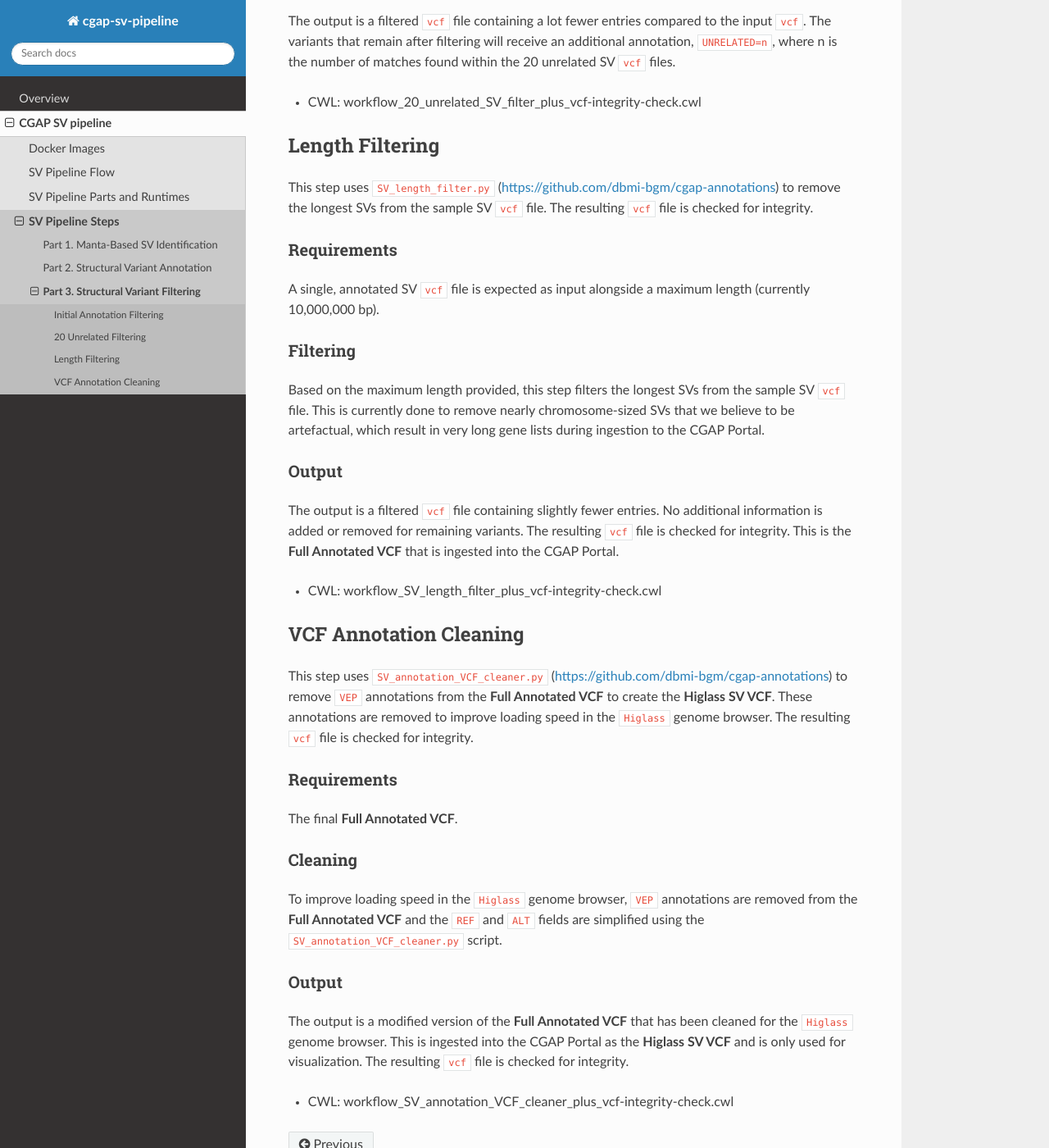
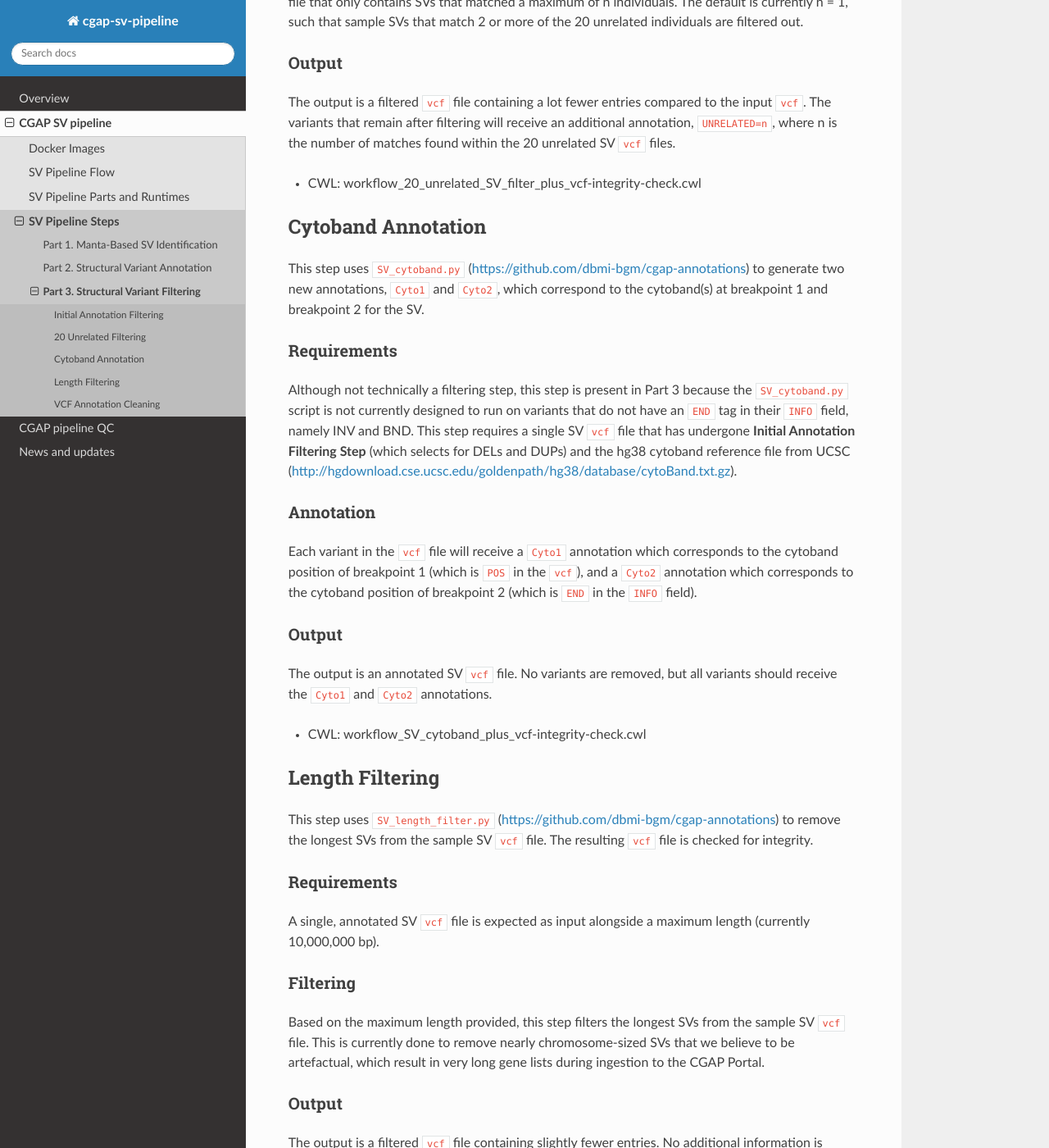
Before and after one commit to dbmi-bgm/cgap-pipeline-SV-germline, a Sphinx documentation site: the page built from docs/sv-part3.rst, in a window 1280 px wide and 1400 px high, scrolled down 2146 px. Shown: the whole window at 82% size. Built offline with Sphinx 7.4.7 and the Read the Docs theme 2.0.0, drawn with Linux system fonts in a browser that asks for light colours; some of the changed text lies outside the part shown.

Commit message:
v2 docs update

```diff
--- a/docs/index.rst
+++ b/docs/index.rst
@@ -23,3 +23,5 @@ Contents
   :maxdepth: 1
 
   SV
+  qc
+  news
--- a/docs/sv-part1.rst
+++ b/docs/sv-part1.rst
@@ -19,7 +19,7 @@ This step carries out SV identification using ``Manta`` through the script ``man
 
 ``manta.sh`` identifies Deletions (SVTYPE=DEL), Duplications (SVTYPE=DUP), Insertions (SVTYPE=INS), and Inversion/Translocations (SVTYPE=BND).
 
-The script ``getContigs.py`` (https://github.com/dnanexus/parliament2/) is used to limit the ``Manta`` run to chr1-chr22, chrX and chrY.
+A ``callRegions`` region file containing the main chromosome names limits the ``Manta`` run to chr1-chr22, chrX and chrY.
 
 The script ``convertInversion.py`` (https://github.com/Illumina/manta/) is also called within ``manta.sh`` to separate (SVTYPE=INV) from other translocations (SVTYPE=BND).  The output file is a ``vcf`` file which is checked for integrity.
 
--- a/docs/sv-part2.rst
+++ b/docs/sv-part2.rst
@@ -28,7 +28,7 @@ Some additional bash commands convert the ``sansa`` output into ``txt`` format f
 VEP
 ---
 
-Next, ``VEP`` is run using ``vep-annot_SV.sh`` (https://github.com/dbmi-bgm/cgap-sv-pipeline/) to annotate the SVs with genes and transcripts. A maximum SV size slightly larger than chr1 in the hg38 genome ``--max_sv_size 250000000`` is used in the ``VEP`` command in order to avoid unwanted filtering of large SVs at this step. The ``--overlaps`` option is also included to provide the bp overlap between the ``VEP`` feature and the SV (reported in bp and percentage). ``VEP`` outputs an annotated ``vcf`` containing all variants.
+Next, ``VEP`` is run using ``vep-annot_SV.sh`` (https://github.com/dbmi-bgm/cgap-sv-pipeline/) to annotate the SVs with genes and transcripts. A maximum SV size slightly larger than chr1 in the hg38 genome ``--max_sv_size 250000000`` is used in the ``VEP`` command in order to avoid unwanted filtering of large SVs at this step. The ``--overlaps`` option is also included to provide the bp overlap between the ``VEP`` feature and the SV (reported in bp and percentage). The ``--canonical`` option is included so that canonical transcripts are flagged for. ``VEP`` outputs an annotated ``vcf`` containing all variants.
 
 Combine sansa and VEP
 ---------------------
--- a/docs/sv-part3.rst
+++ b/docs/sv-part3.rst
@@ -17,26 +17,22 @@ The filtering step is composed of multiple steps and the output ``vcf`` file is
 Genelist
 ---------
 
-The genelist step uses ``granite geneList`` to clean VEP annotations for transcripts that are not mapping to any gene of interest. This step does not remove any variants, but only modifies the VEP annotation.
-
+The genelist step uses ``granite geneList`` to clean VEP annotations for transcripts that are not mapping to any gene of interest (not present on the CGAP Portal). This step does not remove any variants, but only modifies the VEP annotation.
 
 Whitelist
 ---------
 
 The whitelist steps use ``granite whiteList`` to filter-in exonic and functionally relevant variant based on VEP annotations. This step removes a large number of SVs from the initial call set.
 
-
 Blacklist
 ---------
 
 The blacklist step uses ``granite blackList`` to filter-out common variants based on gnomAD SV population allele frequency (AF <= 0.01 retained). Variants without gnomAD SV annotations are also retained.
 
-
 SV Type Selection
 -----------------
 
 This step uses ``SV_type_selector.py`` (https://github.com/dbmi-bgm/cgap-annotations) to filter out unwanted SV types.  Currently only DEL and DUP are retained.
-
 
 Output
 ------
@@ -45,10 +41,13 @@ The output is a filtered ``vcf`` file containing a lot fewer entries compared to
 
 * CWL: workflow_granite-filtering_SV_selector_plus_vcf-integrity-check.cwl
 
+
 20 Unrelated Filtering
 ++++++++++++++++++++++
 
-This step usese ``20_unrelated_SV_filter.py`` (https://github.com/dbmi-bgm/cgap-annotations) to assess common and artefactual SVs in 20 unrelated samples and allows us to filter them from our sample ``vcf`` file. The 20 unrelated reference files (SV ``vcf`` files) were generated using Manta for a single diploid individual as described in ``Part 1`` of the CGAP SV Pipeline.
+This step uses ``20_unrelated_SV_filter.py`` (https://github.com/dbmi-bgm/cgap-annotations) to assess common and artefactual SVs in 20 unrelated samples and allows us to filter them from our sample ``vcf`` file. The 20 unrelated reference files (SV ``vcf`` files) were each generated using Manta for a single diploid individual as described in ``Part 1`` of the CGAP SV Pipeline.
+
+Currently, the 20 unrelated samples are from UGRP and have been run through ``v24`` of the ``CGAP Pipeline`` to generate the input ``bam`` files, before being run through ``Manta`` in ``v2`` of the ``CGAP SV Pipeline``.
 
 Requirements
 ------------
@@ -81,6 +80,29 @@ The output is a filtered ``vcf`` file containing a lot fewer entries compared to
 * CWL: workflow_20_unrelated_SV_filter_plus_vcf-integrity-check.cwl
 
 
+Cytoband Annotation
++++++++++++++++++++
+
+This step uses ``SV_cytoband.py`` (https://github.com/dbmi-bgm/cgap-annotations) to generate two new annotations, ``Cyto1`` and ``Cyto2``, which correspond to the cytoband(s) at breakpoint 1 and breakpoint 2 for the SV.
+
+Requirements
+------------
+
+Although not technically a filtering step, this step is present in Part 3 because the ``SV_cytoband.py`` script is not currently designed to run on variants that do not have an ``END`` tag in their ``INFO`` field, namely INV and BND. This step requires a single SV ``vcf`` file that has undergone **Initial Annotation Filtering Step** (which selects for DELs and DUPs) and the hg38 cytoband reference file from UCSC (http://hgdownload.cse.ucsc.edu/goldenpath/hg38/database/cytoBand.txt.gz).
+
+Annotation
+----------
+
+Each variant in the ``vcf`` file will receive a ``Cyto1`` annotation which corresponds to the cytoband position of breakpoint 1 (which is ``POS`` in the ``vcf``), and a ``Cyto2`` annotation which corresponds to the cytoband position of breakpoint 2 (which is ``END`` in the ``INFO`` field).
+
+Output
+------
+
+The output is an annotated SV ``vcf`` file.  No variants are removed, but all variants should receive the ``Cyto1`` and ``Cyto2`` annotations.
+
+* CWL: workflow_SV_cytoband_plus_vcf-integrity-check.cwl
+
+
 Length Filtering
 ++++++++++++++++
 
@@ -103,6 +125,7 @@ The output is a filtered ``vcf`` file containing slightly fewer entries.  No add
 
 * CWL: workflow_SV_length_filter_plus_vcf-integrity-check.cwl
 
+
 VCF Annotation Cleaning
 +++++++++++++++++++++++
 
```
Also changed, not shown: other parts of docs/index.rst (+1 -1 lines), docs/SV.rst (+5 -5 lines), docs/news.rst (added, +11 -0 lines), docs/qc.rst (added, +13 -0 lines), docs/svqcvcf.rst (added, +30 -0 lines), docs/images/cgap-SV-pipeline-v2.png (added).
